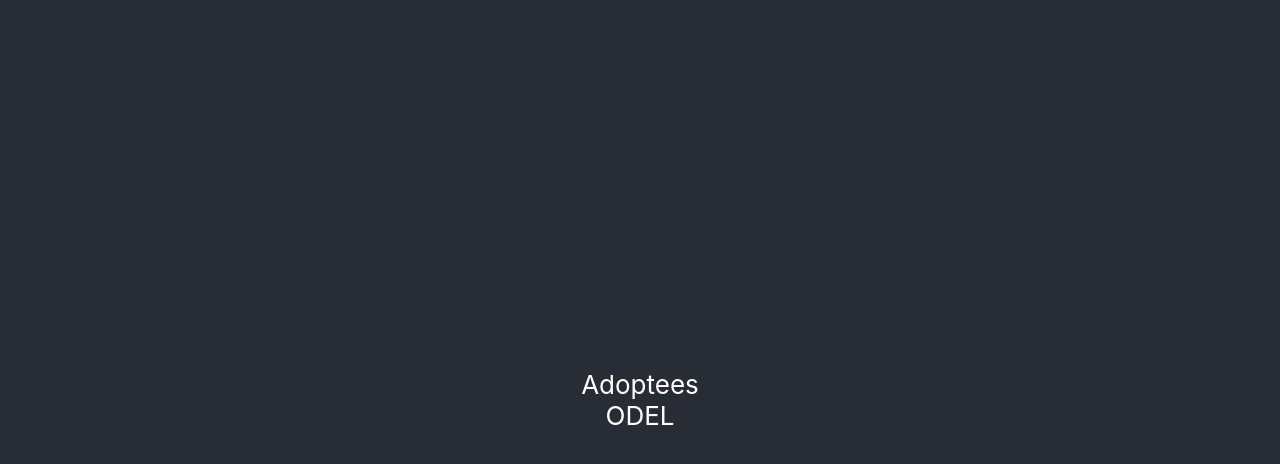
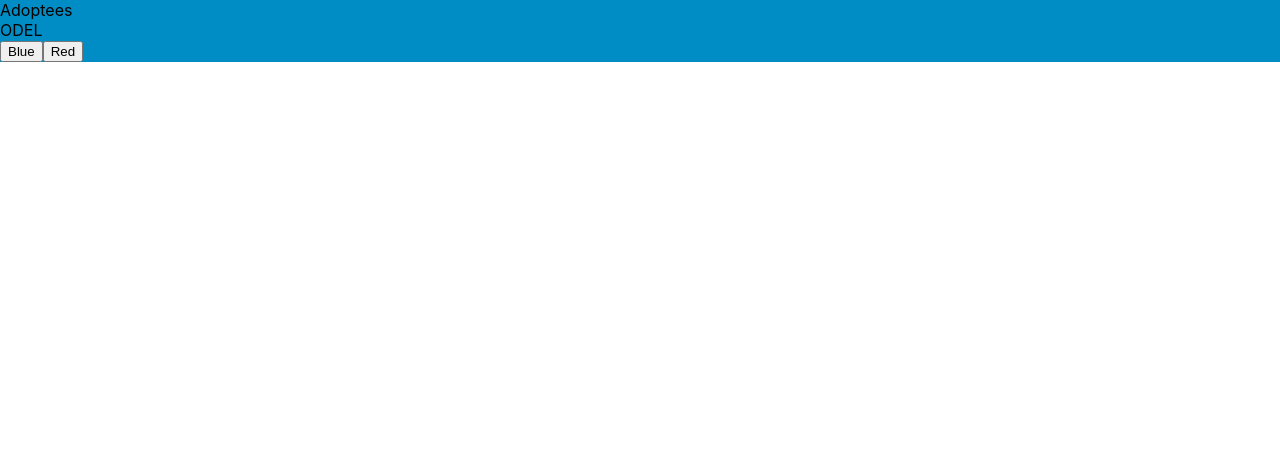
Before and after one commit to pasindur99/Organizations-frontend, a React (Create React App) app: page / in a window 1280 px wide. Shown: the top 464 px of the page. Built offline with nearby package versions, Linux system fonts and the light colour scheme.

Commit message:
Create background color change component (#10)
* Create change bgcolor component

* Remove unused variable

Co-authored-by: Jayasanka Weerasinghe <33048395+jayasanka-sack@users.noreply.github.com>

```diff
--- a/src/App.js
+++ b/src/App.js
@@ -1,34 +1,25 @@
 import './App.css';
+import Organisations from "./Organizations";
+import {useState} from "react";
 
-const organisations = [
-  {
-      id: 5,
-      name: "Adoptees"
-  },
-  {
-      id: 6,
-      name: "ODEL"
-  }
-  ]
+
 
 function App() {
-  return (
-    <div className="App">
-      <header className="App-header">
-        <Organisations />
-      </header>
-    </div>
-  );
-}
+    const [color, setColor] = useState("#008cc4");
+    return (
+        <div>
+            <div style={{background:color}}>
+                <Organisations/>
+                <button onClick={() => setColor("Blue")}>
+                    Blue
+                </button>
+                <button onClick={() => setColor("Red")}>
+                    Red
+                </button>
+            </div>
+        </div>
 
-function Organisations() {
-  return organisations.map((organisation) => {
-    return (
-      <div key={organisation.id}>
-        {organisation.name}
-      </div>
     );
-  })
 }
 
 export default App;
--- /dev/null
+++ b/src/Organizations/index.js
@@ -0,0 +1,28 @@
+import React from "react";
+
+const organisations = [
+    {
+        id: 5,
+        name: "Adoptees"
+    },
+    {
+        id: 6,
+        name: "ODEL"
+    }
+]
+
+function Organisations() {
+    return organisations.map((organisation) => {
+        return (
+            <div>
+                <div>
+                    <div key={organisation.id}>
+                        {organisation.name}
+                    </div>
+                </div>
+            </div>
+        );
+    })
+}
+
+export default Organisations;
```
